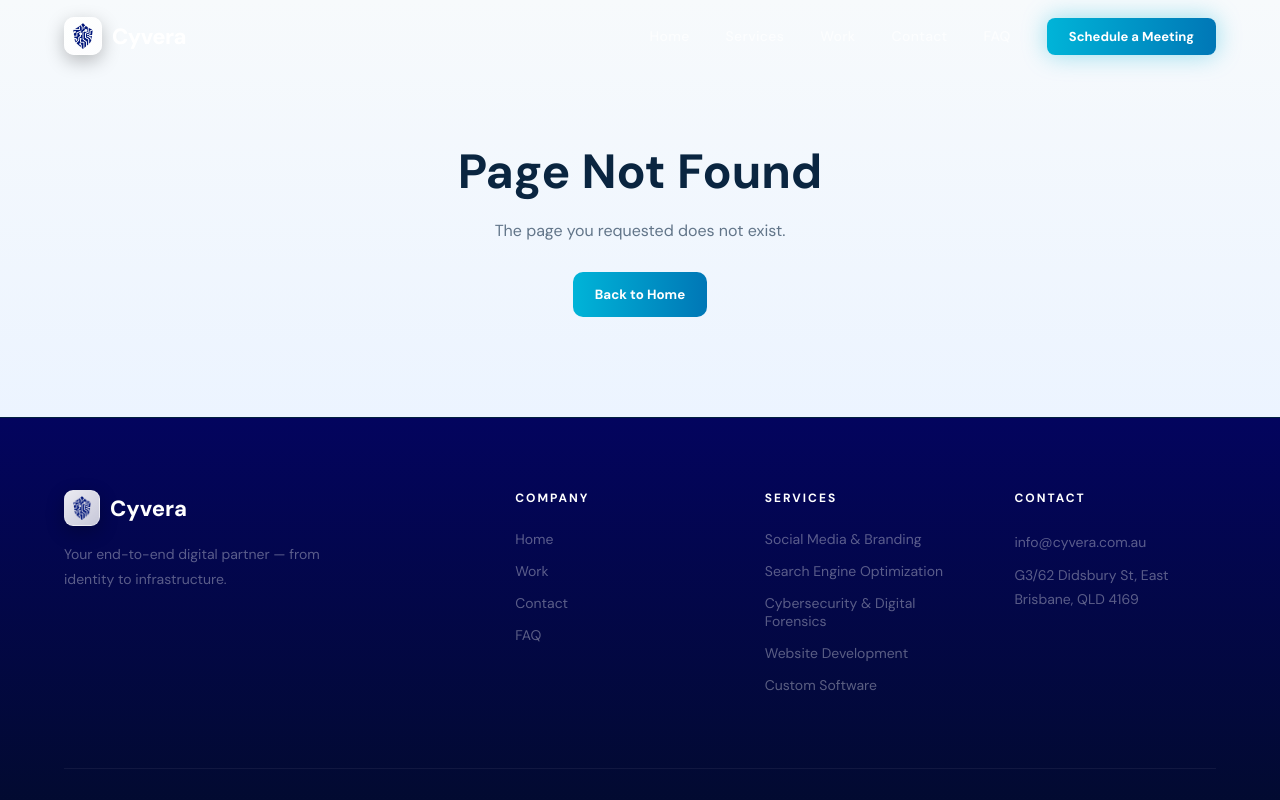
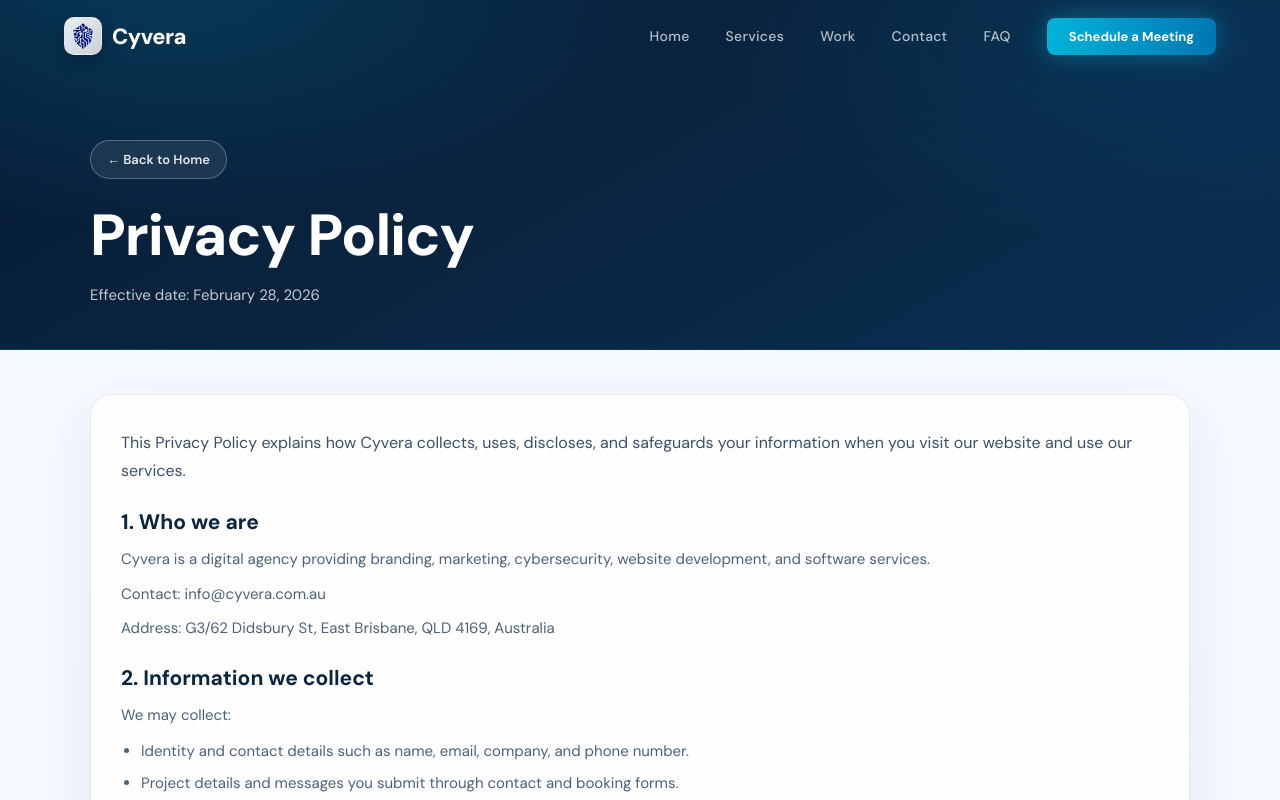
Before and after one commit to Noor-Masrur/cyvera-portfolio, a React (Vite) app: page /privacy-policy in a window 1280 px wide. Shown: the top 800 px of the page. Built offline with nearby package versions, Linux system fonts and the light colour scheme.

Commit message:
Add privacy policy page

```diff
--- /dev/null
+++ b/src/components/sections/PrivacyPolicyPage.jsx
@@ -0,0 +1,159 @@
+import styles from "./PrivacyPolicyPage.module.css";
+
+function PrivacyPolicyPage({ onBack }) {
+  return (
+    <div className={styles.page}>
+      <section className={styles.hero}>
+        <div className={styles.heroInner}>
+          <button type="button" onClick={onBack} className={styles.backBtn}>← Back to Home</button>
+          <h1 className={styles.title}>Privacy Policy</h1>
+          <p className={styles.subtitle}>
+            Effective date: February 28, 2026
+          </p>
+        </div>
+      </section>
+
+      <section className={styles.section}>
+        <div className={styles.container}>
+          <p className={styles.lead}>
+            This Privacy Policy explains how Cyvera collects, uses, discloses, and safeguards your information
+            when you visit our website and use our services.
+          </p>
+
+          <div className={styles.block}>
+            <h2>1. Who we are</h2>
+            <p>
+              Cyvera is a digital agency providing branding, marketing, cybersecurity, website development,
+              and software services.
+            </p>
+            <p>
+              Contact: info@cyvera.com.au
+            </p>
+            <p>
+              Address: G3/62 Didsbury St, East Brisbane, QLD 4169, Australia
+            </p>
+          </div>
+
+          <div className={styles.block}>
+            <h2>2. Information we collect</h2>
+            <p>We may collect:</p>
+            <ul>
+              <li>Identity and contact details such as name, email, company, and phone number.</li>
+              <li>Project details and messages you submit through contact and booking forms.</li>
+              <li>Scheduling preferences such as preferred date, time, and timezone.</li>
+              <li>Technical data such as browser, device, IP address, and usage analytics.</li>
+            </ul>
+          </div>
+
+          <div className={styles.block}>
+            <h2>3. How we collect information</h2>
+            <p>We collect information when you:</p>
+            <ul>
+              <li>Submit a contact enquiry.</li>
+              <li>Request a meeting through our scheduler.</li>
+              <li>Interact with our website and marketing pages.</li>
+              <li>Communicate with us by email or phone.</li>
+            </ul>
+          </div>
+
+          <div className={styles.block}>
+            <h2>4. How we use information</h2>
+            <p>We use your information to:</p>
+            <ul>
+              <li>Respond to enquiries and provide requested services.</li>
+              <li>Schedule and manage consultations.</li>
+              <li>Improve our website, offerings, and user experience.</li>
+              <li>Maintain security, prevent abuse, and detect fraud.</li>
+              <li>Comply with legal and regulatory obligations.</li>
+            </ul>
+          </div>
+
+          <div className={styles.block}>
+            <h2>5. Legal bases and consent</h2>
+            <p>
+              Where required by law, we process personal information based on consent, contractual necessity,
+              legitimate interests, and legal obligations.
+            </p>
+          </div>
+
+          <div className={styles.block}>
+            <h2>6. Cookies and analytics</h2>
+            <p>
+              We may use cookies or similar technologies for functionality, performance, and analytics.
+              You can manage cookie preferences in your browser settings.
+            </p>
+          </div>
+
+          <div className={styles.block}>
+            <h2>7. Third-party services</h2>
+            <p>
+              We may use third-party providers for hosting, email delivery, scheduling support, and analytics.
+              These providers only process information for authorized purposes and under contractual safeguards.
+            </p>
+          </div>
+
+          <div className={styles.block}>
+            <h2>8. Data retention</h2>
+            <p>
+              We keep personal information only as long as needed for service delivery, legal compliance,
+              dispute resolution, and legitimate business purposes.
+            </p>
+          </div>
+
+          <div className={styles.block}>
+            <h2>9. Data security</h2>
+            <p>
+              We apply reasonable technical and organizational safeguards to protect personal information.
+              No internet transmission or storage method can be guaranteed 100% secure.
+            </p>
+          </div>
+
+          <div className={styles.block}>
+            <h2>10. International transfers</h2>
+            <p>
+              If information is processed outside your country, we take steps to ensure appropriate protections
+              are in place consistent with applicable laws.
+            </p>
+          </div>
+
+          <div className={styles.block}>
+            <h2>11. Your rights</h2>
+            <p>Depending on your jurisdiction, you may have rights to:</p>
+            <ul>
+              <li>Access, correct, or delete personal information.</li>
+              <li>Object to or restrict certain processing.</li>
+              <li>Withdraw consent where processing relies on consent.</li>
+              <li>Request data portability where applicable.</li>
+            </ul>
+            <p>To exercise your rights, contact info@cyvera.com.au.</p>
+          </div>
+
+          <div className={styles.block}>
+            <h2>12. Children&apos;s privacy</h2>
+            <p>
+              Our services are not directed to children under 16. We do not knowingly collect personal data from
+              children. If you believe a child has provided data, contact us for removal.
+            </p>
+          </div>
+
+          <div className={styles.block}>
+            <h2>13. Changes to this policy</h2>
+            <p>
+              We may update this policy from time to time. Updated versions will be posted on this page with
+              a revised effective date.
+            </p>
+          </div>
+
+          <div className={styles.block}>
+            <h2>14. Contact us</h2>
+            <p>Cyvera</p>
+            <p>Email: info@cyvera.com.au</p>
+            <p>Address: G3/62 Didsbury St, East Brisbane, QLD 4169, Australia</p>
+          </div>
+        </div>
+      </section>
+    </div>
+  );
+}
+
+export default PrivacyPolicyPage;
--- /dev/null
+++ b/src/components/sections/PrivacyPolicyPage.module.css
@@ -0,0 +1,121 @@
+.page {
+  min-height: 100vh;
+  background: linear-gradient(180deg, #f7faff 0%, #edf5ff 100%);
+}
+
+.hero {
+  padding: 140px 5% 44px;
+  border-bottom: 1px solid rgba(0, 180, 216, 0.16);
+  background:
+    radial-gradient(850px 420px at 12% -8%, rgba(0, 180, 216, 0.2), transparent 60%),
+    radial-gradient(760px 380px at 90% 10%, rgba(0, 119, 182, 0.14), transparent 55%),
+    linear-gradient(150deg, #071a36 0%, #0a2540 48%, #0a2f53 100%);
+}
+
+.heroInner {
+  max-width: 1100px;
+  margin: 0 auto;
+}
+
+.backBtn {
+  border: 1px solid rgba(255, 255, 255, 0.26);
+  color: rgba(255, 255, 255, 0.88);
+  background: rgba(255, 255, 255, 0.08);
+  font-family: "DM Sans", sans-serif;
+  font-size: 13px;
+  font-weight: 600;
+  border-radius: 999px;
+  padding: 10px 16px;
+  cursor: pointer;
+}
+
+.title {
+  margin-top: 18px;
+  font-family: "DM Sans", sans-serif;
+  font-size: clamp(34px, 5vw, 58px);
+  font-weight: 800;
+  color: #fff;
+  letter-spacing: -1px;
+}
+
+.subtitle {
+  margin-top: 12px;
+  color: rgba(255, 255, 255, 0.76);
+  font-family: "DM Sans", sans-serif;
+  font-size: 15px;
+}
+
+.section {
+  padding: 44px 5% 96px;
+}
+
+.container {
+  max-width: 1100px;
+  margin: 0 auto;
+  background: rgba(255, 255, 255, 0.86);
+  border: 1px solid rgba(10, 37, 64, 0.08);
+  border-radius: 22px;
+  box-shadow: 0 18px 52px rgba(10, 37, 64, 0.08);
+  padding: 34px 30px;
+}
+
+.lead {
+  font-family: "DM Sans", sans-serif;
+  font-size: 16px;
+  line-height: 1.75;
+  color: rgba(10, 37, 64, 0.8);
+  margin-bottom: 18px;
+}
+
+.block {
+  margin-top: 24px;
+}
+
+.block h2 {
+  margin-bottom: 10px;
+  font-family: "DM Sans", sans-serif;
+  font-size: 21px;
+  line-height: 1.3;
+  color: #0a2540;
+}
+
+.block p {
+  font-family: "DM Sans", sans-serif;
+  font-size: 15px;
+  line-height: 1.75;
+  color: rgba(10, 37, 64, 0.72);
+}
+
+.block p + p {
+  margin-top: 8px;
+}
+
+.block ul {
+  margin: 10px 0 0 20px;
+}
+
+.block li {
+  font-family: "DM Sans", sans-serif;
+  font-size: 15px;
+  line-height: 1.72;
+  color: rgba(10, 37, 64, 0.72);
+}
+
+.block li + li {
+  margin-top: 7px;
+}
+
+@media (max-width: 760px) {
+  .hero {
+    padding-top: 116px;
+  }
+
+  .container {
+    padding: 22px 18px;
+    border-radius: 16px;
+  }
+
+  .block h2 {
+    font-size: 19px;
+  }
+}
--- a/src/cyvera-portfolio.jsx
+++ b/src/cyvera-portfolio.jsx
@@ -13,6 +13,7 @@ import Portfolio from "./components/sections/Portfolio";
 import Process from "./components/sections/Process";
 import Testimonials from "./components/sections/Testimonials";
 import FAQPage from "./components/sections/FAQPage";
+import PrivacyPolicyPage from "./components/sections/PrivacyPolicyPage";
 import CTABanner from "./components/sections/CTABanner";
 import Contact from "./components/sections/Contact";
 import ServiceDetail from "./components/service-pages/ServiceDetail";
@@ -36,6 +37,8 @@ export default function CyveraPortfolio() {
     let viewKey = "home";
     if (path === "/faq") {
       viewKey = "faq";
+    } else if (path === "/privacy-policy") {
+      viewKey = "privacy-policy";
     } else if (path.startsWith("/services/")) {
       viewKey = SERVICE_IDS.has(serviceId) ? serviceId : "notfound";
     } else if (path !== "/") {
@@ -112,6 +115,10 @@ export default function CyveraPortfolio() {
             element={<FAQPage onBack={() => navigate("/")} onSchedule={openScheduler} />}
           />
           <Route
+            path="/privacy-policy"
+            element={<PrivacyPolicyPage onBack={() => navigate("/")} />}
+          />
+          <Route
             path="/services/:serviceId"
             element={<ServiceDetailRoute onBack={() => navigate("/")} onSchedule={openScheduler} />}
           />
--- a/src/seo/useSEO.js
+++ b/src/seo/useSEO.js
@@ -109,6 +109,13 @@ export const SEO_CONFIGS = {
     canonical: "https://cyvera.com.au/faq",
     robots: "index, follow",
   },
+  "privacy-policy": {
+    title: "Privacy Policy | Cyvera",
+    description:
+      "Read Cyvera's Privacy Policy to understand how we collect, use, and protect personal information.",
+    canonical: "https://cyvera.com.au/privacy-policy",
+    robots: "index, follow",
+  },
   notfound: {
     title: "Page Not Found | Cyvera",
     description: "The requested page could not be found.",
@@ -119,6 +126,7 @@ export const SEO_CONFIGS = {
 const ORG_ID = "https://cyvera.com.au/#organization";
 const SITE_URL = "https://cyvera.com.au";
 const SERVICE_VIEW_KEYS = ["social-media", "seo", "cybersecurity", "website-dev", "custom-software"];
+const STANDARD_PAGE_VIEW_KEYS = ["privacy-policy"];
 
 const buildBreadcrumb = (name, url) => ({
   "@type": "BreadcrumbList",
@@ -151,8 +159,22 @@ function buildWebPageJsonLd(config) {
 
 export function getRouteJsonLd(viewKey) {
   if (viewKey === "faq") return buildFaqJsonLd();
+  if (STANDARD_PAGE_VIEW_KEYS.includes(viewKey)) return buildStandardPageJsonLd(viewKey);
   if (!SERVICE_VIEW_KEYS.includes(viewKey)) return null;
   return buildServiceJsonLd(viewKey);
+}
+
+function buildStandardPageJsonLd(viewKey) {
+  const config = SEO_CONFIGS[viewKey];
+  if (!config?.canonical) return null;
+  const webPage = buildWebPageJsonLd(config);
+  return {
+    "@context": "https://schema.org",
+    "@graph": [
+      ...(webPage ? [webPage] : []),
+      buildBreadcrumb("Privacy Policy", config.canonical),
+    ],
+  };
 }
 
 function buildFaqJsonLd() {
```
Also changed, not shown: scripts/prerender-routes.mjs (+10 -0 lines), 1 other file (tests, documents, lock files or other folders).
